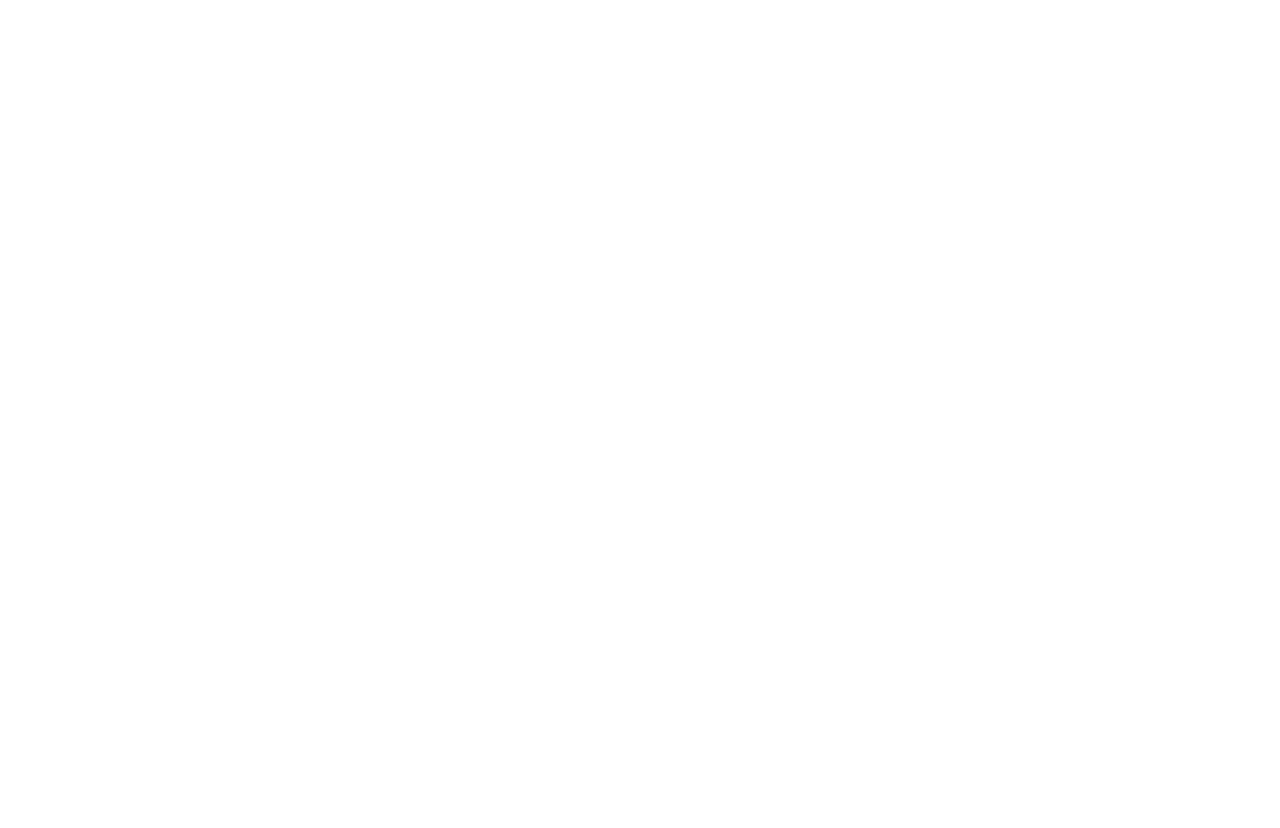
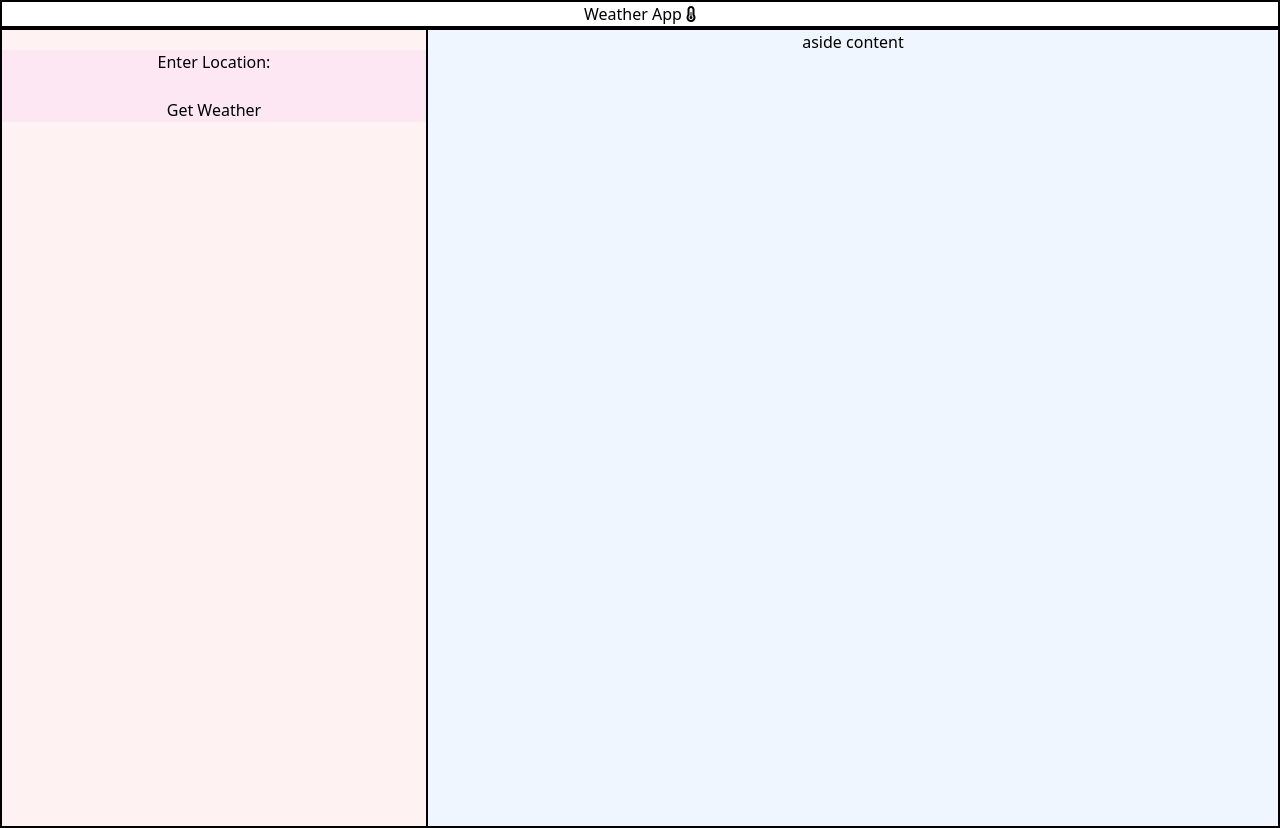
Before and after one commit to steller520/Weather_App, a website: page index.html in a window 1280 px wide. Before the commit the page ends 800 px from the top, so only its background shows below. Drawn offline with nearby package versions, Linux system fonts and the light colour scheme; files that its build step writes are made by us from their sources.

Commit message:
Add header and main section to index.html; enhance output.css with utility classes and color variables; initialize script.js for functionality

```diff
--- a/index.html
+++ b/index.html
@@ -8,10 +8,32 @@
     <link rel="icon" type="image/png" sizes="32x32" href="src/assets/favicon/favicon-32x32.png">
     <link rel="icon" type="image/png" sizes="16x16" href="src/assets/favicon/favicon-16x16.png">
     <link rel="manifest" href="src/assets/favicon/site.webmanifest">
-    <link rel="stylesheet" href="src/css/styles.css">
+    <script src="https://kit.fontawesome.com/a2f664d162.js" crossorigin="anonymous"></script>
+    <link rel="stylesheet" href="src/css/output.css">
 </head>
 <body>
+    <!--header section-->
+    <header class="border-1">
+        <h1 class="border-1 text-center">
+             Weather App <i class="fas fa-thermometer-half"></i>
+        </h1>
+    </header>
 
-    <script src="src/js/script.js"></script>
+    <!--main section-->
+    <section class="border-1 h-dvh w-dvw text-center flex justify-center bg-amber-100 ">
+        <!--main content section-->
+        <main class="border-1 bg-red-50 w-1/3 ">
+            <form action="" class="flex flex-col bg-pink-100 mt-5">
+                <label for="location">Enter Location:</label>
+                <input type="text" id="location" name="location" required>
+                <button type="submit">Get Weather</button>
+            </form>
+        </main>
+        <!--side content-->
+        <aside class="border-1 bg-blue-50 w-2/3">
+            aside content
+        </aside>
+    </section>
+    <script src="src/js/script.js" defer></script>
 </body>
 </html>
--- a/src/js/script.js
+++ b/src/js/script.js
@@ -0,0 +1 @@
+console.log("Weather App script loaded");
```
Also changed, not shown: src/css/output.css.
